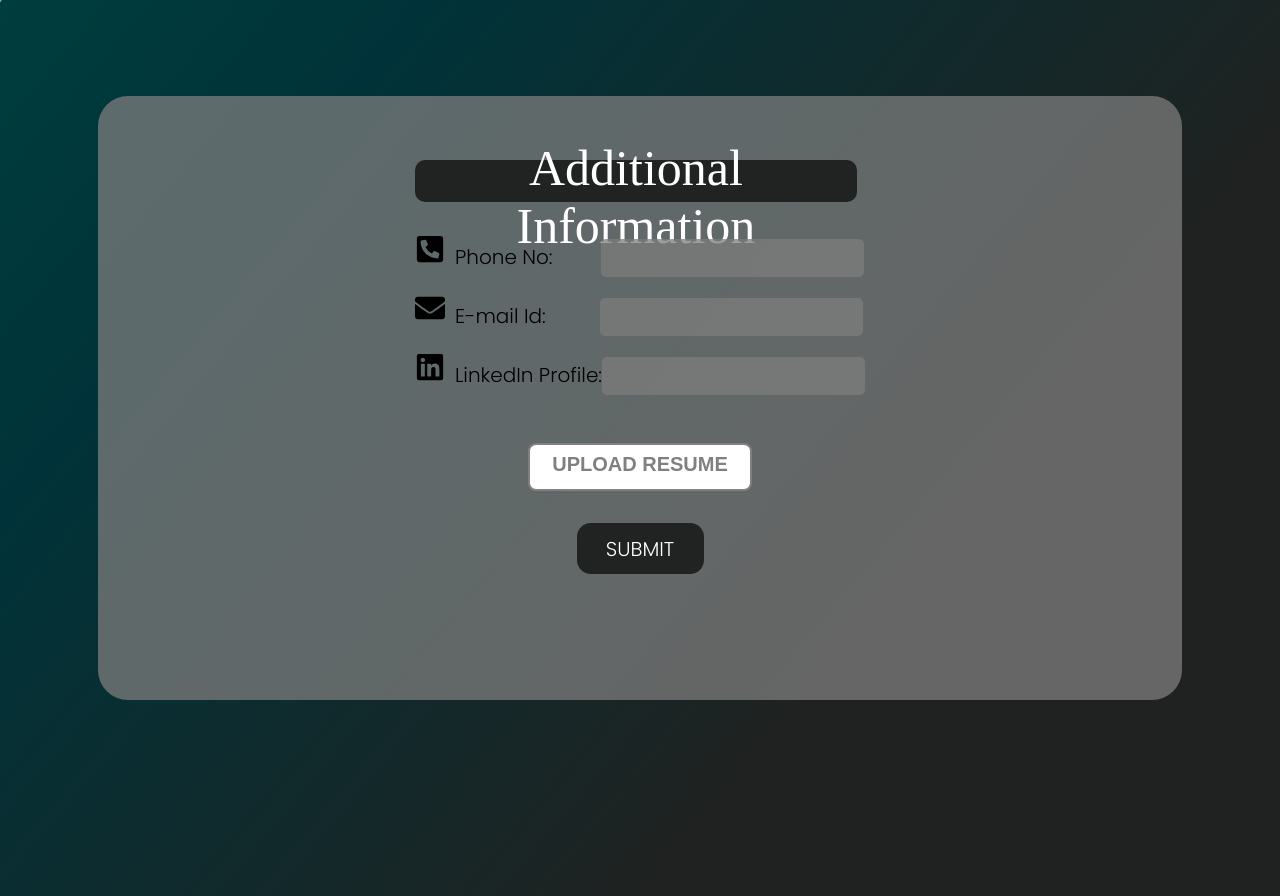
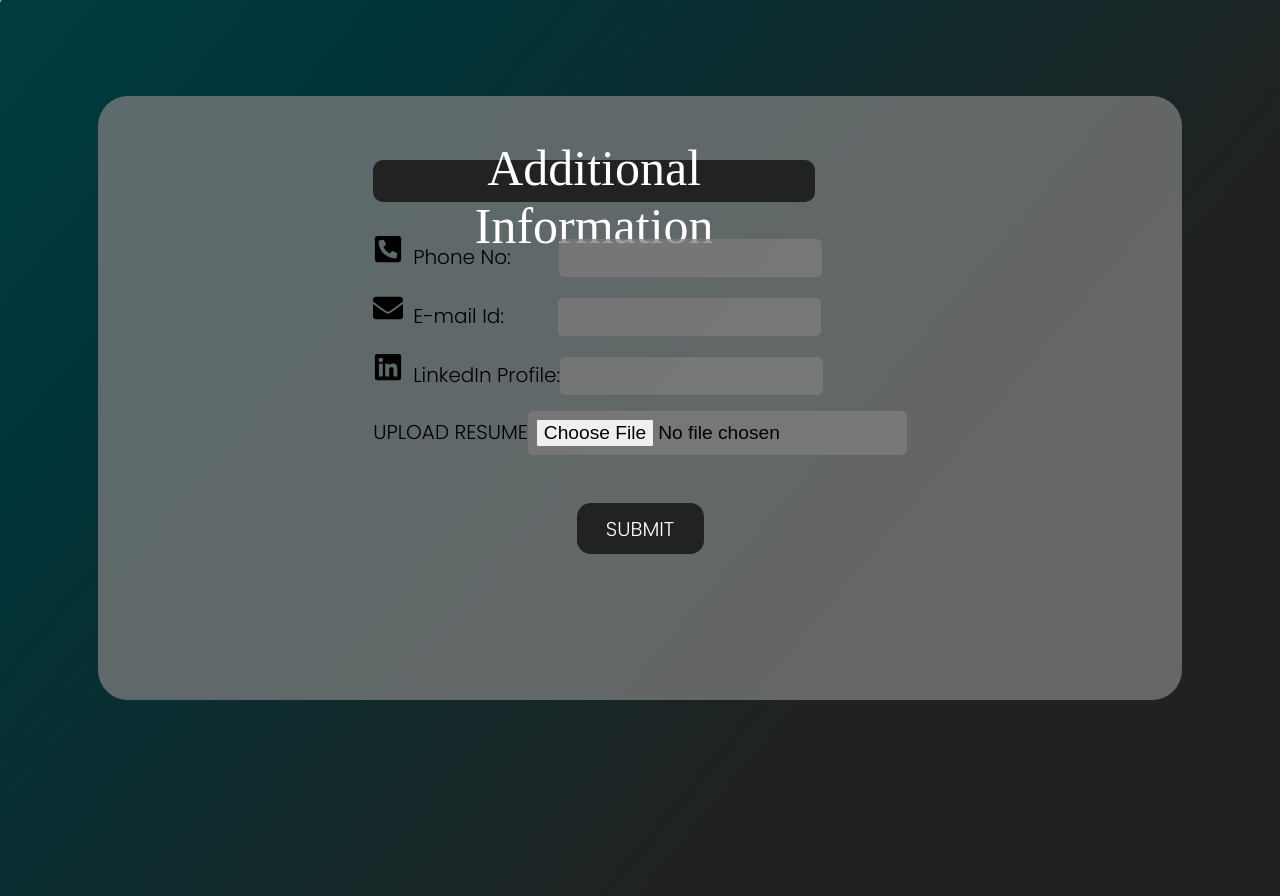
Before and after one commit to Niranjana123-art/CV-Frontend, a React (Create React App) app: page /detail-add2 in a window 1280 px wide. Built offline with nearby package versions, Linux system fonts and the light colour scheme; a web font is replaced by a local one.

Commit message:
detailadd two resume changed

```diff
--- a/src/pages/DetailAdd/DetailAdd.js
+++ b/src/pages/DetailAdd/DetailAdd.js
@@ -36,7 +36,7 @@ const DetailAdd = () => {
     e.preventDefault();
     axiosInstance.post(`${baseUrl}/detail-add/`,
     {
-      name:idval,
+      name:userid,
       dob: dob,
       location: location,
       gender: gender
--- a/src/pages/DetailAddTwo/DetailAddTwo.js
+++ b/src/pages/DetailAddTwo/DetailAddTwo.js
@@ -4,7 +4,7 @@ import { baseUrl } from '../../utils/Urls'
 import { useNavigate } from 'react-router-dom'
 import { toast } from "react-hot-toast";
 import axiosInstance from '../../auth/authHandler'
-import { Button } from "react-bootstrap";
+// import { Button } from "react-bootstrap";
 
 import {FaPhoneSquareAlt} from "react-icons/fa"
 import {FaEnvelope} from "react-icons/fa"
@@ -71,11 +71,11 @@ const DetailAddTwo = () => {
                                   <label><FaLinkedin size={30}  color='black' style={{marginRight: '10px'}}/>LinkedIn Profile:
                                   <input type='text' value={linkedIn} onChange={(e) => setLinkedIn(e.target.value)} />
                                   </label>
-                                  <div className="upload-btn-wrapper">
-                                    <button className="btn">UPLOAD RESUME
+                                  {/* <div className="upload-btn-wrapper"> */}
+                                    <label>UPLOAD RESUME
                                     <input type="file" name="myfile" onChange={(e) => setResume(e.target.files[0])} />
-                                    </button>
-                                  </div>
+                                    </label>
+                                  {/* </div> */}
 
                               </div>
                               <button className ='Button_Submit' type='Submit'> SUBMIT</button>
```
